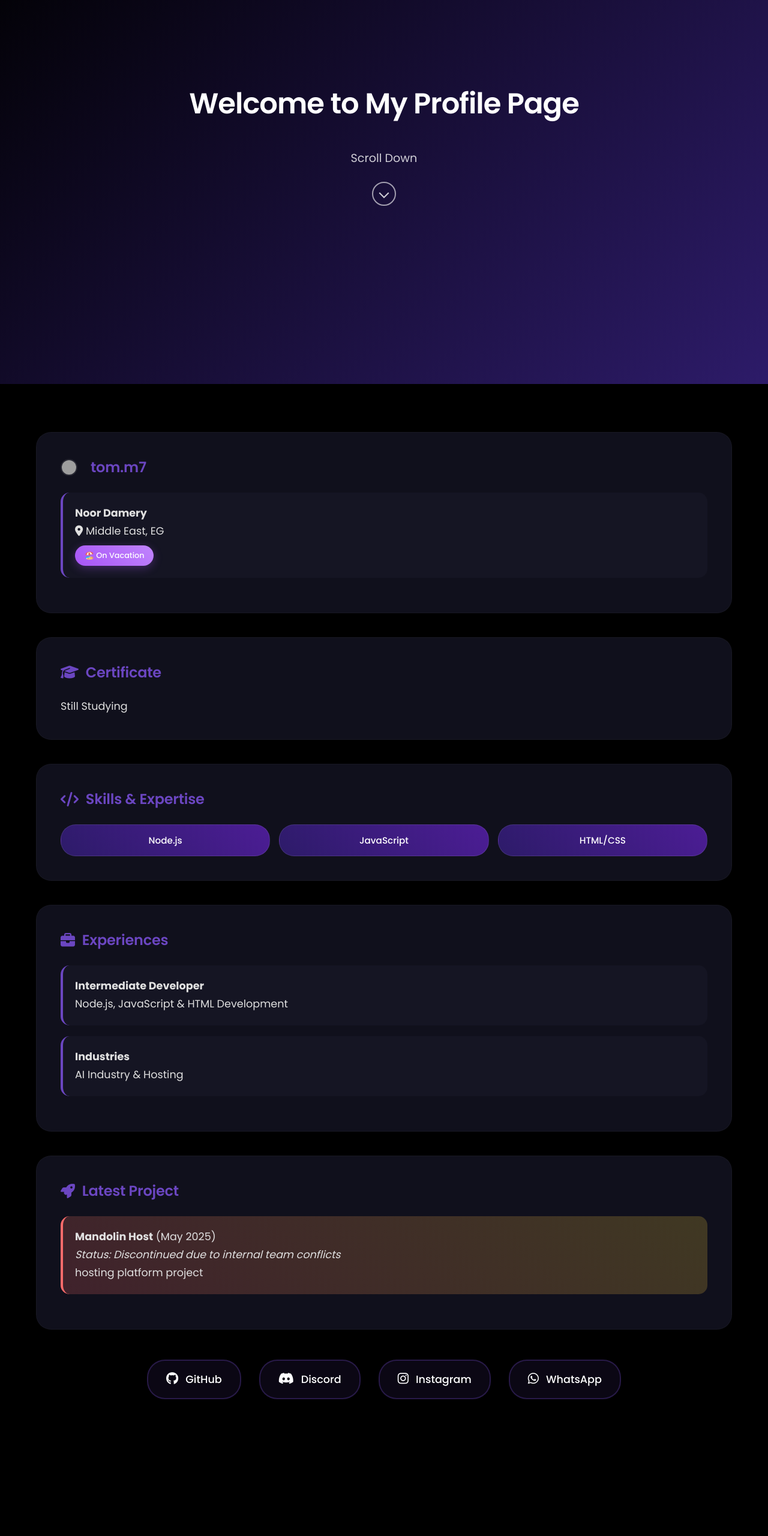
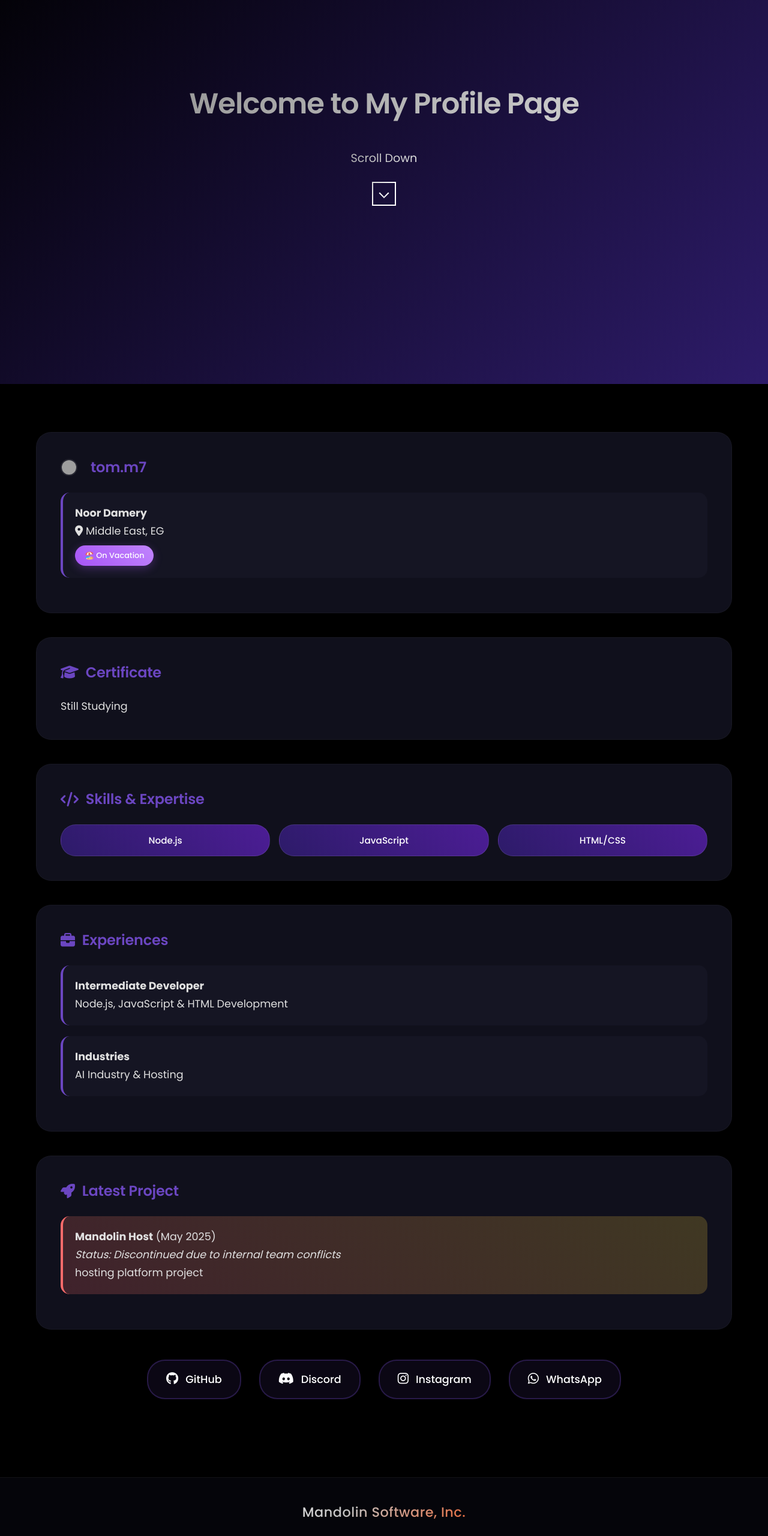
Before and after one commit to nourelden9000/mndl, a plain HTML site: page index.html in a window 1280 px wide. Shown: the part 160-2720 px from the top of the page at 60% size. Before the commit the page ends 2572 px from the top, so only its background shows below. Drawn offline with Linux system fonts and the light colour scheme; grey boxes are pictures that could not be loaded.

Commit message:
Update index.html

```diff
--- a/index.html
+++ b/index.html
@@ -38,11 +38,14 @@
         }
 
         .enter-text {
-            color: white;
+            background: linear-gradient(135deg, #c0c0c0 0%, #ffffff 100%);
+            background-clip: text;
+            -webkit-background-clip: text;
+            -webkit-text-fill-color: transparent;
             font-size: 2.5rem;
             font-weight: 600;
             margin-bottom: 30px;
-            animation: fadeInUp 1s ease-out;
+            animation: fadeInUp 1s ease-out, shimmer 3s ease-in-out infinite;
             text-align: center;
             letter-spacing: -0.02em;
         }
@@ -61,26 +64,32 @@
         }
 
         .scroll-text {
-            color: rgba(255, 255, 255, 0.8);
+            background: linear-gradient(135deg, #c0c0c0 0%, #ffffff 100%);
+            background-clip: text;
+            -webkit-background-clip: text;
+            -webkit-text-fill-color: transparent;
             font-size: 1.1rem;
             margin-bottom: 20px;
             font-weight: 400;
+            animation: shimmer 3s ease-in-out infinite 0.5s;
         }
 
         .scroll-arrow {
             width: 35px;
             height: 35px;
-            border: 2px solid rgba(255, 255, 255, 0.6);
+            border: 2px solid;
+            border-image: linear-gradient(135deg, #c0c0c0 0%, #ffffff 100%) 1;
             border-radius: 50%;
             display: flex;
             justify-content: center;
             align-items: center;
             position: relative;
             transition: all 0.3s ease;
+            animation: shimmer 3s ease-in-out infinite 1s;
         }
 
         .scroll-indicator:hover .scroll-arrow {
-            border-color: rgba(255, 255, 255, 0.9);
+            border-image: linear-gradient(135deg, #ffffff 0%, #ffffff 100%) 1;
             box-shadow: 0 0 20px rgba(255, 255, 255, 0.3);
         }
 
@@ -88,10 +97,20 @@
             content: '';
             width: 10px;
             height: 10px;
-            border-right: 2px solid rgba(255, 255, 255, 0.8);
-            border-bottom: 2px solid rgba(255, 255, 255, 0.8);
+            border-right: 2px solid;
+            border-bottom: 2px solid;
+            border-image: linear-gradient(135deg, #c0c0c0 0%, #ffffff 100%) 1;
             transform: rotate(45deg);
             margin-top: -2px;
+        }
+
+        @keyframes shimmer {
+            0%, 100% {
+                filter: brightness(0.8);
+            }
+            50% {
+                filter: brightness(1.2);
+            }
         }
 
         @keyframes bounce {
@@ -324,6 +343,65 @@
             50% { transform: scale(1.05); }
         }
 
+        /* Footer Styles */
+        .footer {
+            text-align: center;
+            padding: 40px 20px;
+            margin-top: 50px;
+            background: rgba(10, 10, 20, 0.5);
+            backdrop-filter: blur(10px);
+            border-top: 1px solid rgba(255, 255, 255, 0.05);
+        }
+
+        .footer-text {
+            background: linear-gradient(
+                135deg,
+                #c0c0c0 0%,
+                #ffffff 20%,
+                #ff6b6b 25%,
+                #4ecdc4 30%,
+                #45b7d1 35%,
+                #96ceb4 40%,
+                #feca57 45%,
+                #ff9ff3 50%,
+                #54a0ff 55%,
+                #5f27cd 60%,
+                #00d2d3 65%,
+                #ff9f43 70%,
+                #10ac84 75%,
+                #ffffff 80%,
+                #c0c0c0 85%,
+                #ee5a24 90%,
+                #ffffff 100%
+            );
+            background-size: 400% 400%;
+            background-clip: text;
+            -webkit-background-clip: text;
+            -webkit-text-fill-color: transparent;
+            font-size: 1.2rem;
+            font-weight: 500;
+            animation: silverRainbowFlow 25s ease-in-out infinite;
+            letter-spacing: 0.5px;
+        }
+
+        @keyframes silverRainbowFlow {
+            0% {
+                background-position: 0% 50%;
+            }
+            25% {
+                background-position: 100% 50%;
+            }
+            50% {
+                background-position: 100% 100%;
+            }
+            75% {
+                background-position: 0% 100%;
+            }
+            100% {
+                background-position: 0% 50%;
+            }
+        }
+
         /* Desktop specific enhancements */
         @media (min-width: 1024px) {
             .enter-text {
@@ -374,6 +452,10 @@
                 padding: 18px 30px;
                 font-size: 1.1rem;
             }
+
+            .footer-text {
+                font-size: 1.4rem;
+            }
         }
 
         /* Ultra-wide desktop support */
@@ -390,6 +472,10 @@
 
             .enter-text {
                 font-size: 3.5rem;
+            }
+
+            .footer-text {
+                font-size: 1.5rem;
             }
         }
 
@@ -419,6 +505,10 @@
 
             .enter-text {
                 font-size: 2.2rem;
+            }
+
+            .footer-text {
+                font-size: 1.1rem;
             }
         }
 
@@ -490,6 +580,10 @@
                 padding: 15px;
                 margin-bottom: 15px;
             }
+
+            .footer-text {
+                font-size: 1rem;
+            }
         }
 
         /* Smooth scroll for all browsers */
@@ -519,6 +613,13 @@
             }
 
             .scroll-indicator {
+                animation: none;
+            }
+
+            .enter-text,
+            .scroll-text,
+            .scroll-arrow,
+            .footer-text {
                 animation: none;
             }
         }
@@ -625,6 +726,11 @@
                 </a>
             </div>
         </div>
+
+        <!-- Footer -->
+        <footer class="footer">
+            <div class="footer-text">Mandolin Software, Inc.</div>
+        </footer>
     </section>
 
     <script>
@@ -772,4 +878,4 @@
         });
     </script>
 </body>
-</html>
+    </html>
```
